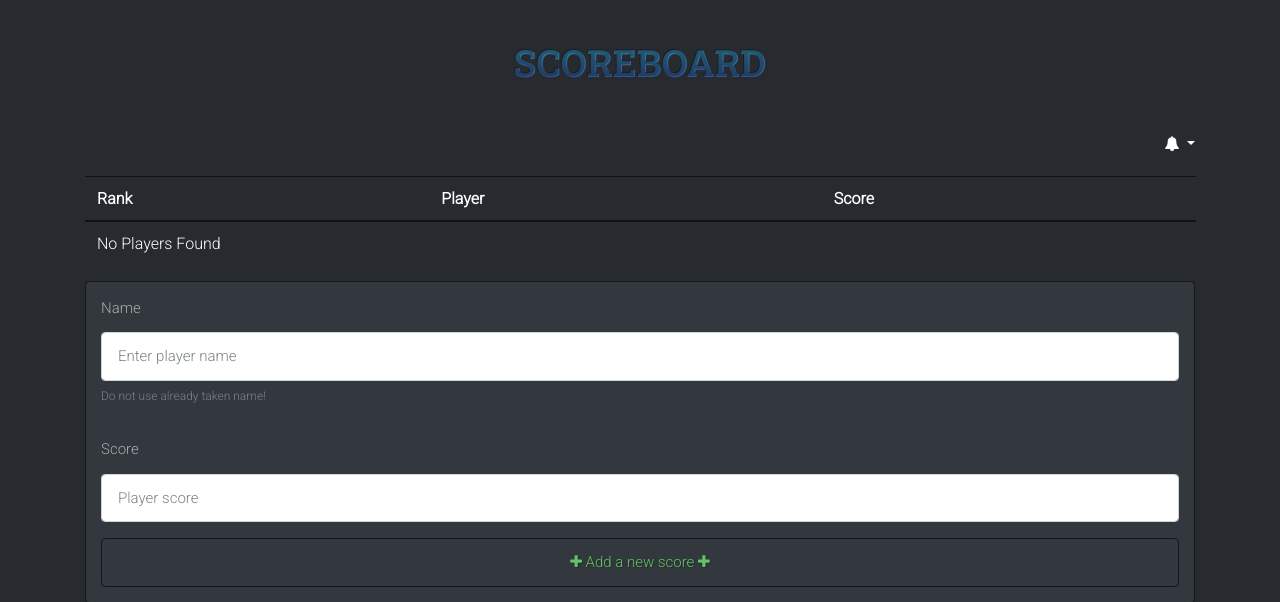
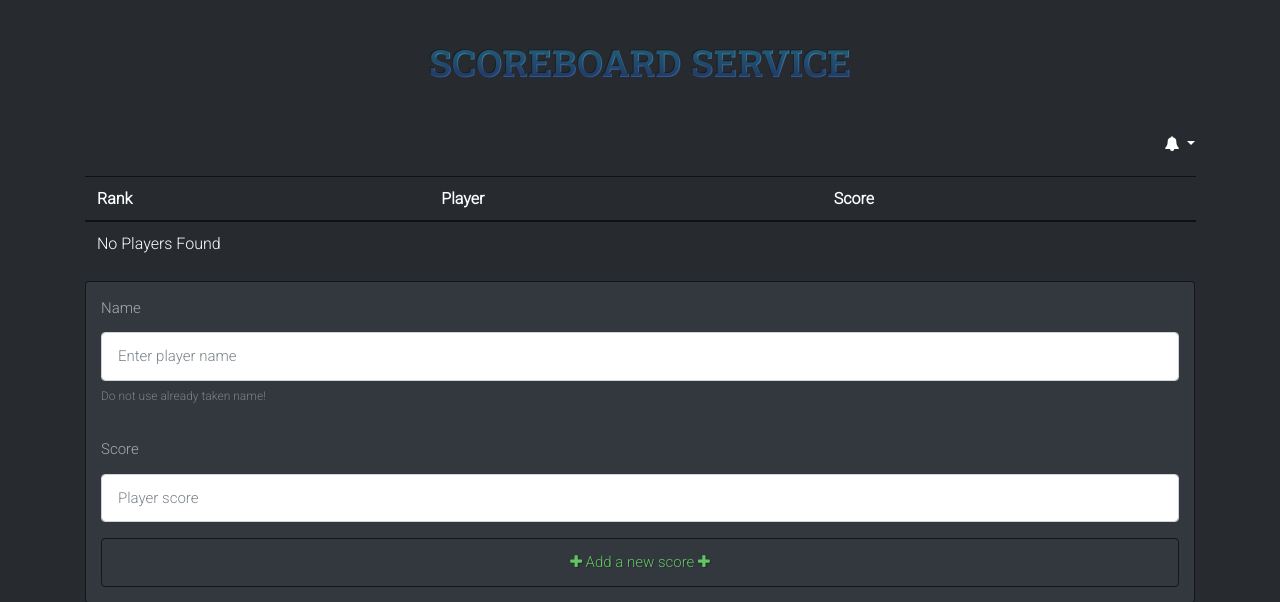
Before and after one commit to crowelian/scoreboard_php, a PHP site: page / in a window 1280 px wide. Shown: the top 602 px of the page. Run offline with PHP 8.4, Linux system fonts and the light colour scheme; data that the repository does not hold is empty; a stand-in replaces the project's code that opens the database connection; some libraries are stand-ins or nearby versions.

Commit message:
- Updated the title

```diff
--- a/includes/header.php
+++ b/includes/header.php
@@ -5,7 +5,7 @@ include("session.php");
 
 <head>
 <meta name="viewport" content="width=device-width, initial-scale=1.0">
-<title>Scoreboard</title>
+<title>Scoreboard service</title>
 
 <!-- JS -->
 <script src="https://ajax.googleapis.com/ajax/libs/jquery/2.1.3/jquery.min.js"></script>
--- a/index.php
+++ b/index.php
@@ -8,7 +8,7 @@ include("includes/header.php");
 
     <div class="row">
         <div class="col text-center">
-            <h1 id="main-title">Scoreboard</h1>
+            <h1 id="main-title">Scoreboard service</h1>
 
 
             <div id="scoreNotifications" class="dropdown float-right">
```
